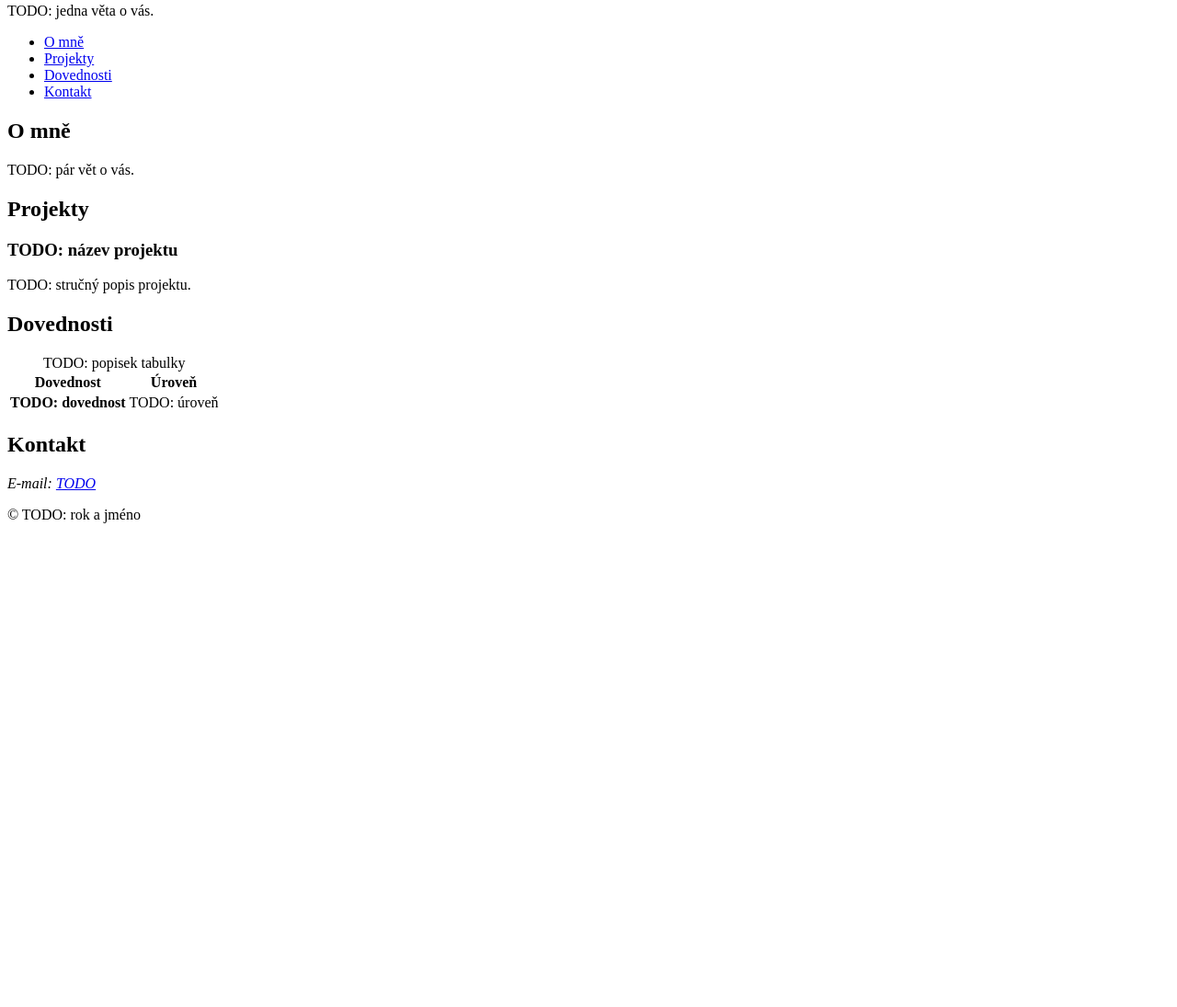
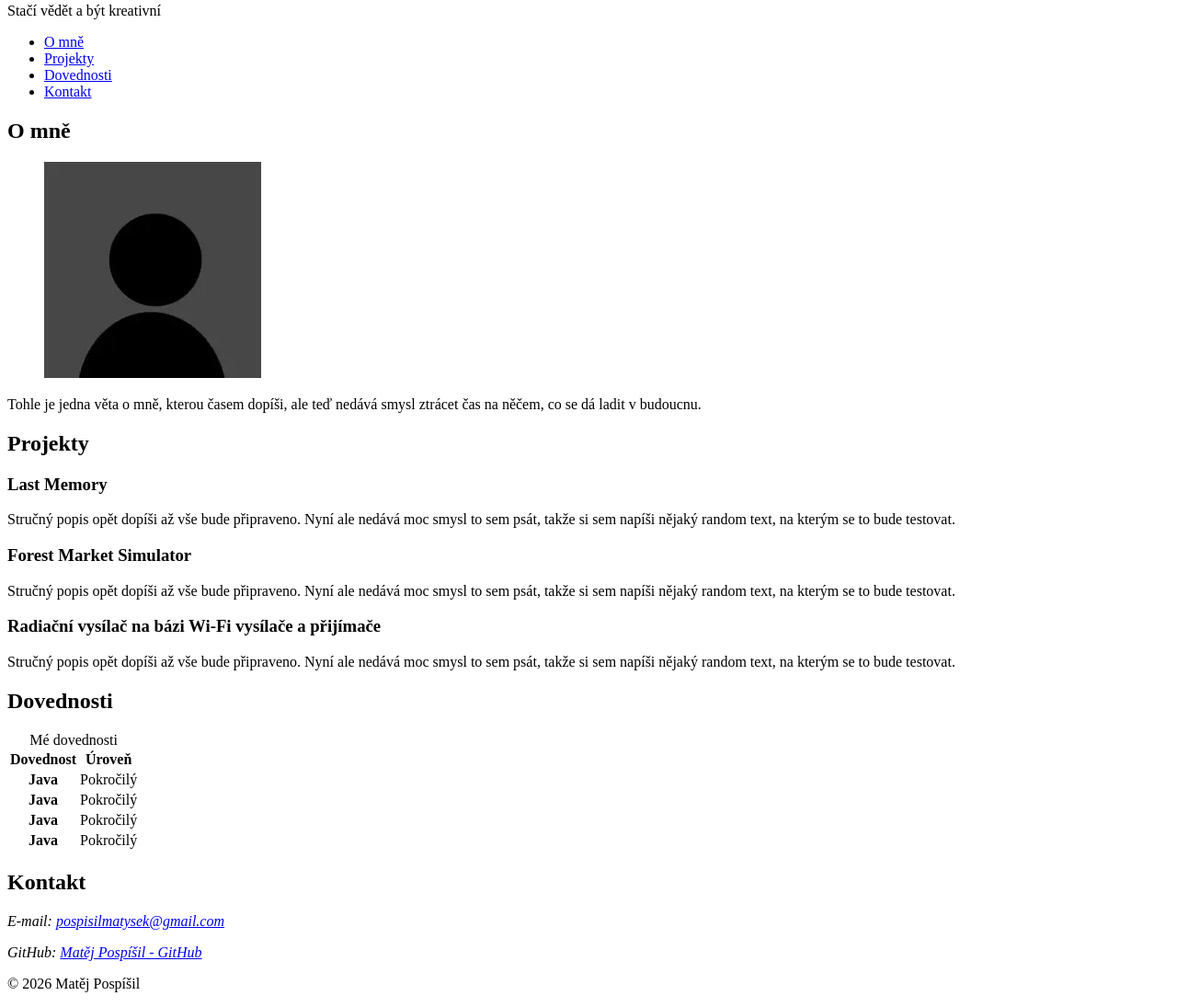
Before and after one commit to Maktisek/osobni-stranka, a plain HTML site: page index.html in a window 1280 px wide. Shown: the part 103-1198 px from the top of the page at 92% size. Before the commit the page ends 800 px from the top, so only its background shows below. Drawn offline with Linux system fonts and the light colour scheme.

Commit message:
feat: doplněny výplňové informace do TODO políček

```diff
--- a/index.html
+++ b/index.html
@@ -12,8 +12,8 @@
 <a class="skip-link" href="#obsah">Přejít na obsah</a>
 
 <header class="site-header">
-    <h1>TODO: Jméno Příjmení</h1>
-    <p>TODO: jedna věta o vás.</p>
+    <h1>Matěj Pospíšil</h1>
+    <p>Stačí vědět a být kreativní</p>
     <nav aria-label="Hlavní navigace">
         <ul>
             <li><a href="#o-mne">O mně</a></li>
@@ -31,22 +31,50 @@
         <!-- TODO: vložte fotku nebo obrázek do složky img/, odkomentujte řádek níže
              a vyplňte výstižný alt (u čistě dekorativního obrázku alt prázdný):
         -->
-      <p>TODO: pár vět o vás.</p>
+        <figure>
+            <img alt="Foto - Můj portrét" , src="img/portret.webp">
+        </figure>
+        <p>
+            Tohle je jedna věta o mně, kterou časem dopíši, ale teď nedává smysl
+            ztrácet čas na něčem, co se dá ladit v budoucnu.
+        </p>
     </section>
 
     <section id="projekty" aria-labelledby="projekty-nadpis">
         <h2 id="projekty-nadpis">Projekty</h2>
         <!-- TODO: alespoň tři položky, každá s obrázkem. Zkopírujte celý prvek article a upravte ho. -->
         <article class="card">
-        <h3>TODO: název projektu</h3>
-        <p>TODO: stručný popis projektu.</p>
+            <h3>Last Memory</h3>
+            <p>
+                Stručný popis opět dopíši až vše bude připraveno.
+                Nyní ale nedává moc smysl to sem psát, takže si sem napíši
+                nějaký random text, na kterým se to bude testovat.
+            </p>
+        </article>
+
+        <article class="card">
+            <h3>Forest Market Simulator</h3>
+            <p>
+                Stručný popis opět dopíši až vše bude připraveno.
+                Nyní ale nedává moc smysl to sem psát, takže si sem napíši
+                nějaký random text, na kterým se to bude testovat.
+            </p>
+        </article>
+
+        <article class="card">
+            <h3>Radiační vysílač na bázi Wi-Fi vysílače a přijímače</h3>
+            <p>
+                Stručný popis opět dopíši až vše bude připraveno.
+                Nyní ale nedává moc smysl to sem psát, takže si sem napíši
+                nějaký random text, na kterým se to bude testovat.
+            </p>
         </article>
     </section>
 
     <section id="dovednosti" aria-labelledby="dovednosti-nadpis">
         <h2 id="dovednosti-nadpis">Dovednosti</h2>
         <table>
-        <caption>TODO: popisek tabulky</caption>
+            <caption>Mé dovednosti</caption>
             <thead>
             <tr>
                 <th scope="col">Dovednost</th>
@@ -55,8 +83,20 @@
             </thead>
             <tbody>
             <tr>
-            <th scope="row">TODO: dovednost</th>
-            <td>TODO: úroveň</td>
+                <th scope="row">Java</th>
+                <td>Pokročilý</td>
+            </tr>
+            <tr>
+                <th scope="row">Java</th>
+                <td>Pokročilý</td>
+            </tr>
+            <tr>
+                <th scope="row">Java</th>
+                <td>Pokročilý</td>
+            </tr>
+            <tr>
+                <th scope="row">Java</th>
+                <td>Pokročilý</td>
             </tr>
             </tbody>
         </table>
@@ -66,14 +106,15 @@
         <h2 id="kontakt-nadpis">Kontakt</h2>
         <address>
             <!-- TODO: e-mail jako odkaz (mailto:), případně město nebo odkaz na profil -->
-        <p>E-mail: <a href="mailto:TODO">TODO</a></p>
+            <p>E-mail: <a href="mailto:pospisilmatysek@gmail.com">pospisilmatysek@gmail.com</a></p>
+            <p>GitHub: <a href="https://github.com/Maktisek">Matěj Pospíšil - GitHub</a></p>
         </address>
     </section>
 
 </main>
 
 <footer>
-    <p>© TODO: rok a jméno</p>
+    <p>© 2026 Matěj Pospíšil</p>
 </footer>
 </body>
 </html>
```
Also changed, not shown: img/portret.webp (added). Lines whose indentation alone changed are shown as unchanged.
